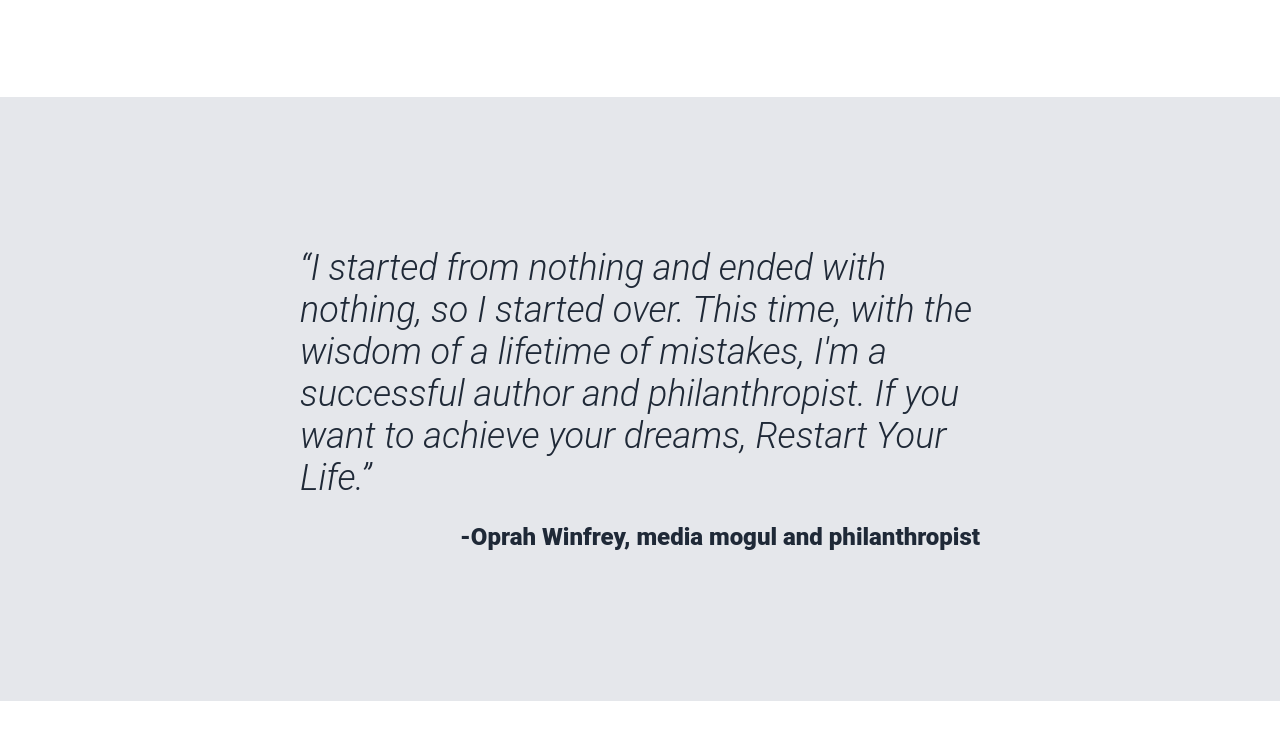
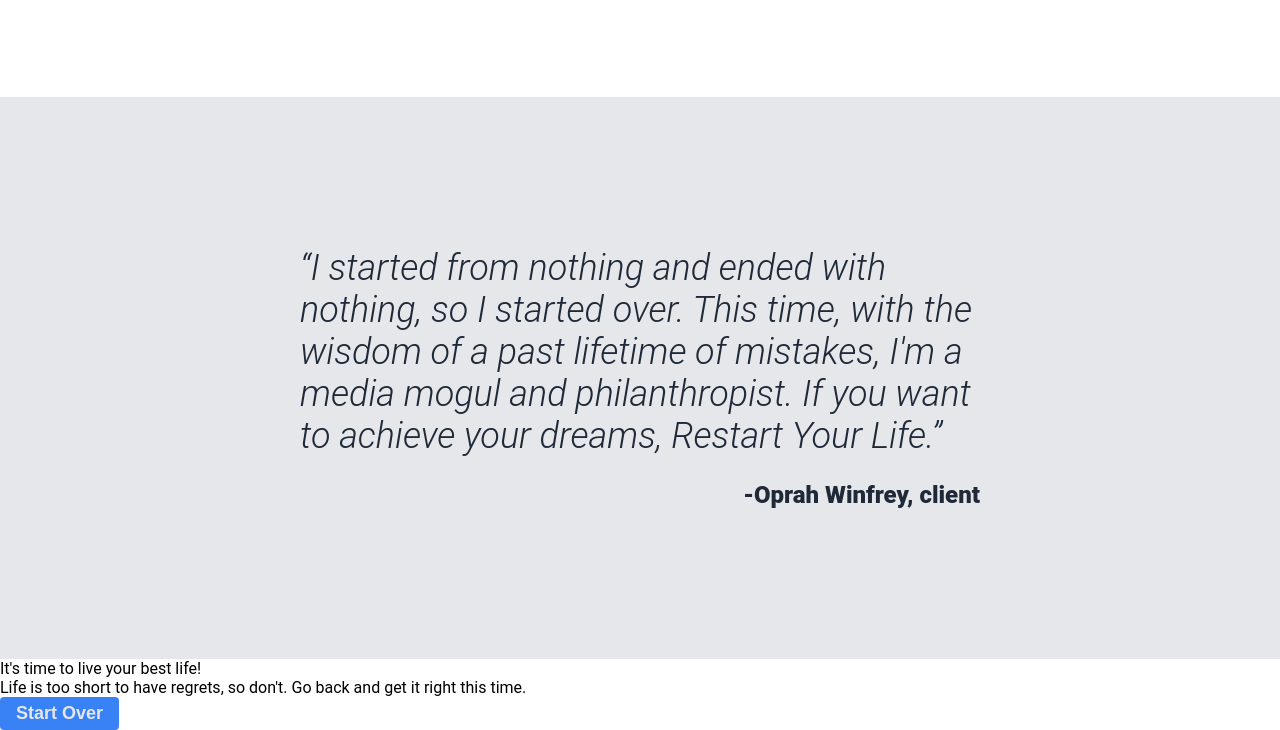
Before and after one commit to paulywrath/landing_page, a plain HTML site: page index.html in a window 1280 px wide. Shown: the part 918-1648 px from the top of the page. Before the commit the page ends 1619 px from the top, so only its background shows below. Drawn offline with Linux system fonts and the light colour scheme.

Commit message:
Add CTA section

```diff
--- a/index.html
+++ b/index.html
@@ -55,10 +55,20 @@
 
     <div class="quote-section">
         <div class="quote">“I started from nothing and ended with nothing, so I started over. This time, with the wisdom of a
-            lifetime of mistakes, I'm a successful author and philanthropist. If you want to achieve your dreams, Restart Your
+            past lifetime of mistakes, I'm a media mogul and philanthropist. If you want to achieve your dreams, Restart Your
             Life.”
         </div>
-        <div class="quoted">-Oprah Winfrey, media mogul and philanthropist</div>
+        <div class="quoted">-Oprah Winfrey, client</div>
+    </div>
+
+    <div class="cta-container">
+        <div class="cta">
+            <div class="cta-left">
+                <div class="cta-header">It's time to live your best life!</div>
+                <div class="cta-text">Life is too short to have regrets, so don't. Go back and get it right this time.</div>
+            </div>
+            <button>Start Over</button>
+        </div>
     </div>
 </body>
 </html>
```
